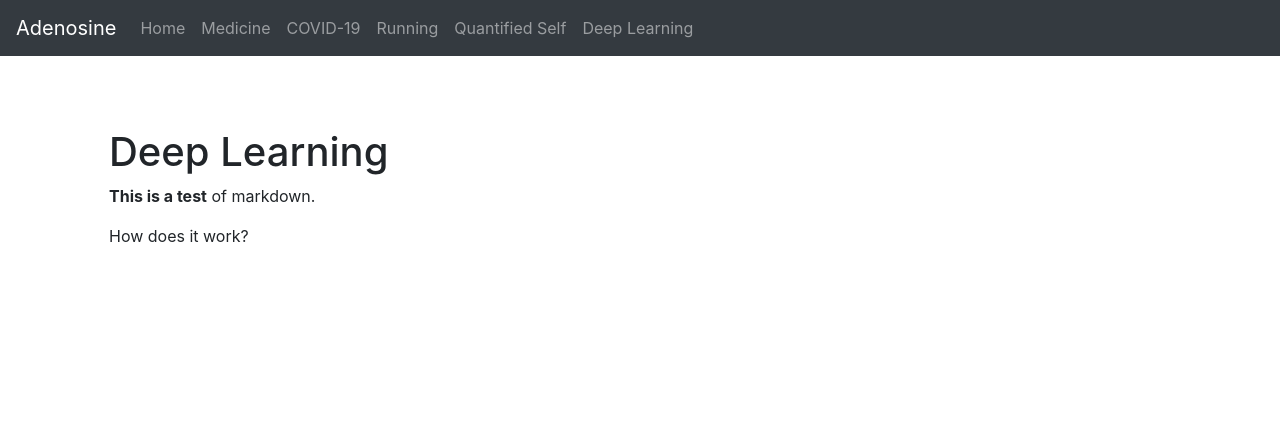
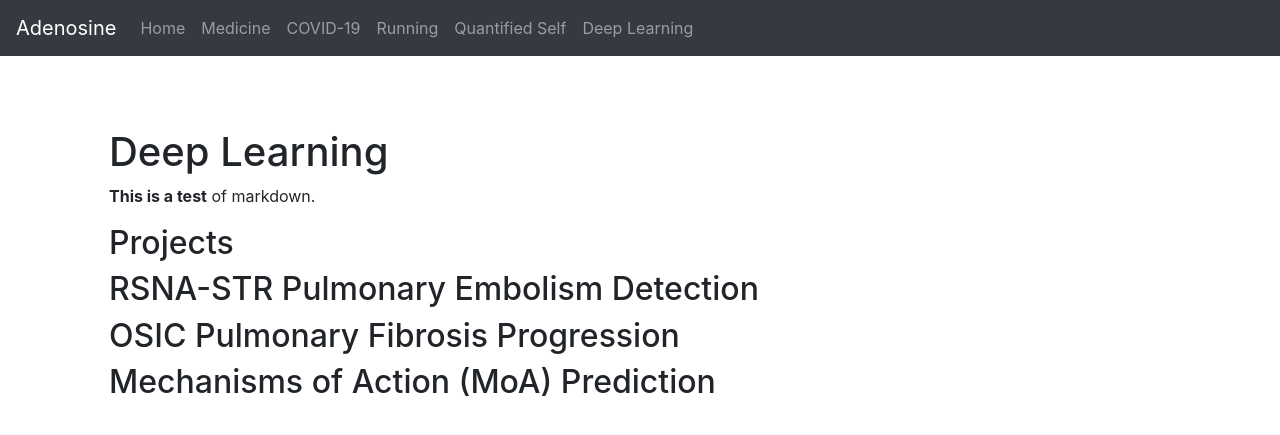
Before and after one commit to endocytosis/endocytosis.github.io, a Jekyll site: the page built from deeplearning.md, in a window 1280 px wide. Shown: the top 435 px of the page. Built offline with Jekyll 4.4.1, drawn with Linux system fonts in a browser that asks for light colours; nearby versions of some CDN libraries.

Commit message:
Updated deep learning page

```diff
--- a/deeplearning.md
+++ b/deeplearning.md
@@ -7,4 +7,8 @@ title: Deep Learning
 
 **This is a test** of markdown.
 
-How does it work?
+## Projects
+
+## RSNA-STR Pulmonary Embolism Detection
+## OSIC Pulmonary Fibrosis Progression
+## Mechanisms of Action (MoA) Prediction
```
